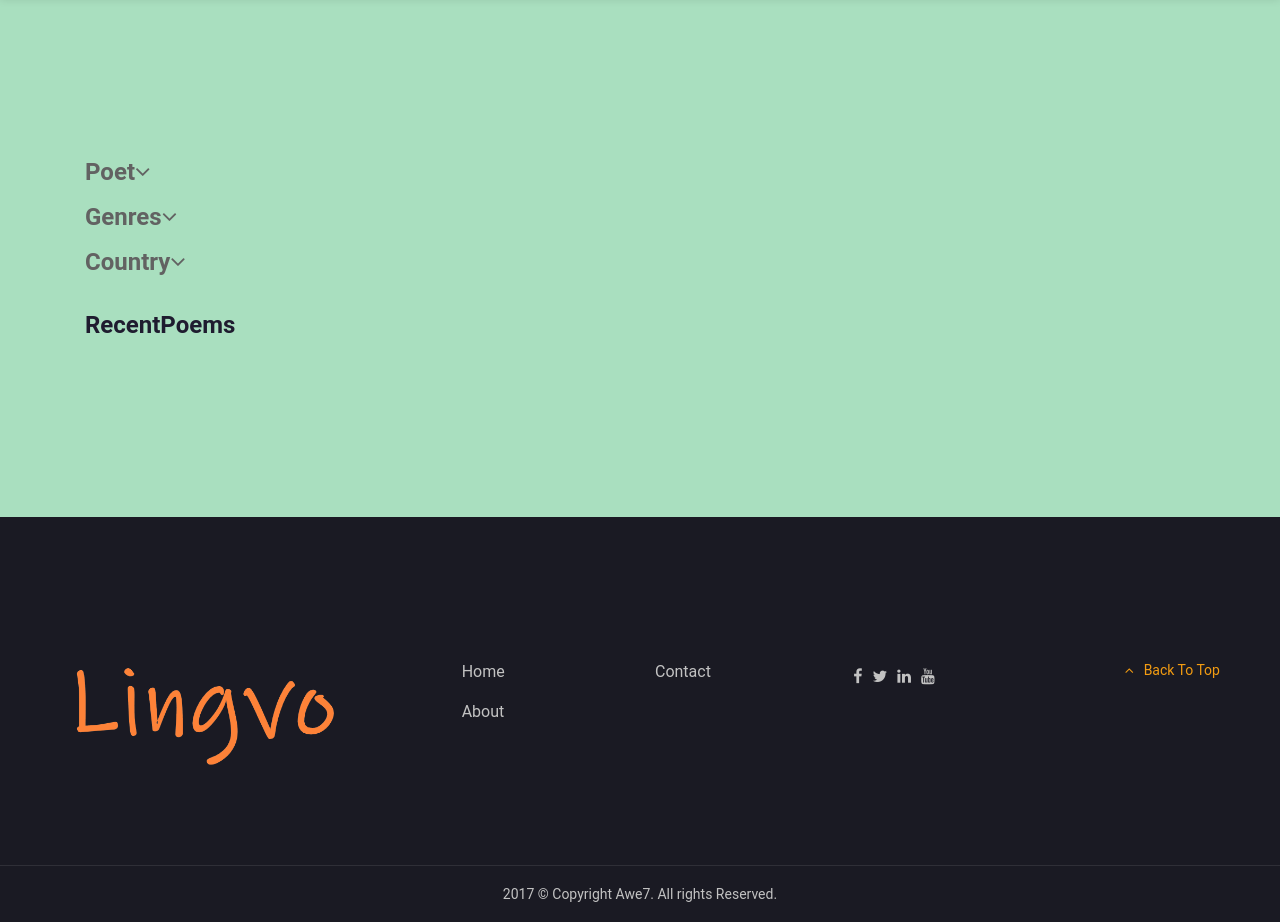
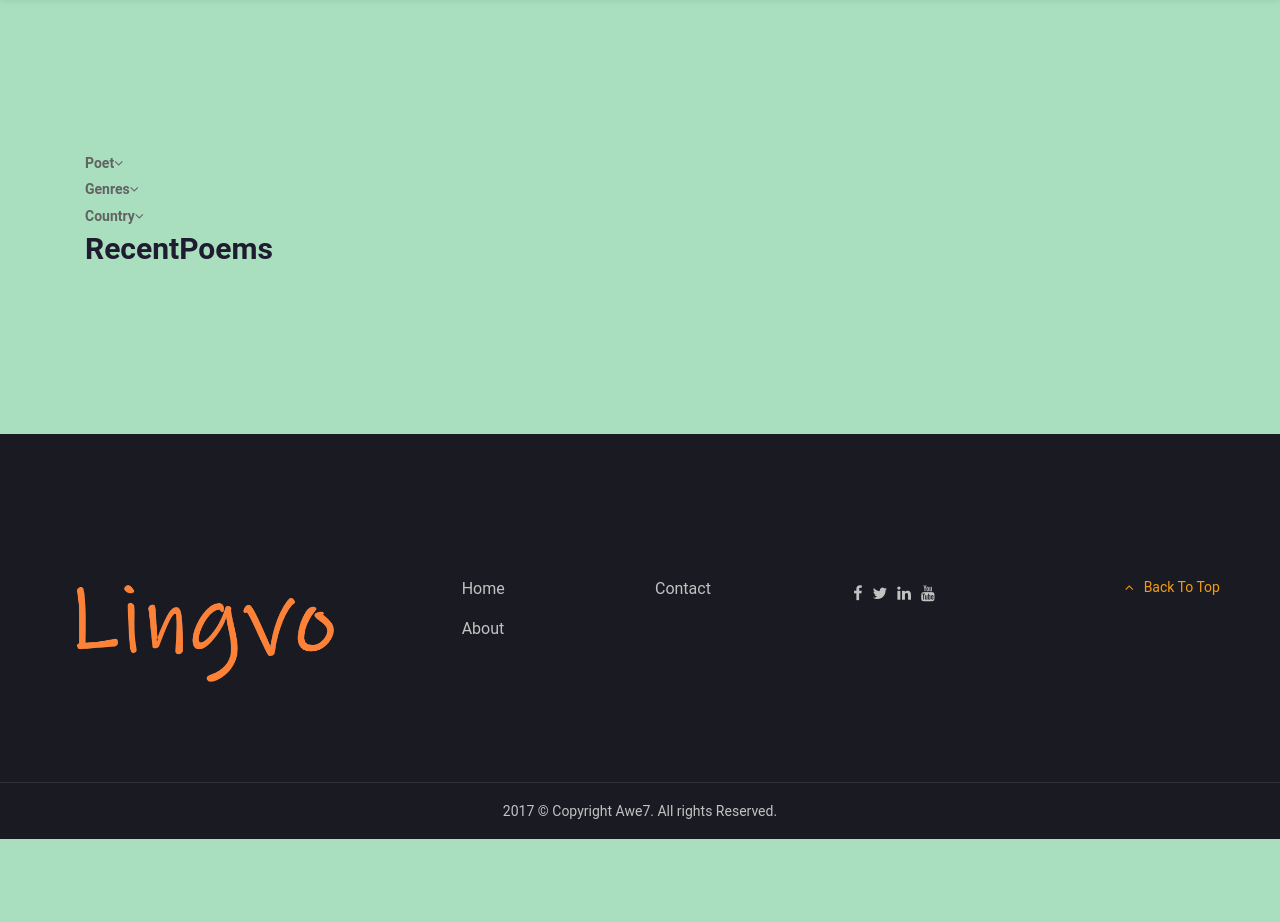
Before and after one commit to Lemoenskil/poetische-metode-internationale-taal, a Django app: page /en/poems/ in a window 1280 px wide. Shown: the part 100-1022 px from the top of the page. After the commit the page ends 939 px from the top, so only its background shows below. Run offline with Django 4.2, Linux system fonts and the light colour scheme; data comes from the database, SQL or seed files in the repository; data that the repository does not hold is empty; parts of the project's set-up code (start-up, migrations or seed data) failed here and were passed over; some libraries are stand-ins or nearby versions.

Commit message:
update side widget

```diff
--- a/poems/templates/poems.html
+++ b/poems/templates/poems.html
@@ -57,7 +57,7 @@
 									<section class="widget-text__style-04 widget">
 										<!-- Author dropdown -->
 										<div class="dropdown" data-init="dropdown">
-											<a class="dropdown__toggle widget-title" href="javascript:void(0)">{% trans 'Poet' %}<i class="fa fa-angle-down" aria-hidden="true"></i></a>
+											<a class="dropdown__toggle" href="javascript:void(0)">{% trans 'Poet' %}<i class="fa fa-angle-down" aria-hidden="true"></i></a>
 											<div class="dropdown__content" data-position="right">
 												<ul class="list-style-none">
 													{% for author in authors %}
@@ -77,7 +77,7 @@
 
 										<!-- Genre dropdown -->
 										<div class="dropdown" data-init="dropdown">
-											<a class="dropdown__toggle widget-title" href="javascript:void(0)">{% trans 'Genres' %}<i class="fa fa-angle-down" aria-hidden="true"></i></a>
+											<a class="dropdown__toggle" href="javascript:void(0)">{% trans 'Genres' %}<i class="fa fa-angle-down" aria-hidden="true"></i></a>
 											<div class="dropdown__content" data-position="right">
 												<ul class="list-style-none">
 													{% for genre in genres %}
@@ -97,7 +97,7 @@
 
 										<!-- Country dropdown -->
 										<div class="dropdown" data-init="dropdown">
-											<a class="dropdown__toggle widget-title" href="javascript:void(0)">{% trans 'Country' %}<i class="fa fa-angle-down" aria-hidden="true"></i></a>
+											<a class="dropdown__toggle" href="javascript:void(0)">{% trans 'Country' %}<i class="fa fa-angle-down" aria-hidden="true"></i></a>
 											<div class="dropdown__content" data-position="right">
 												<ul class="list-style-none">
 													{% for country in countries %}
@@ -121,7 +121,7 @@
 
 									<!-- widget-text__widget -->
 									<section class="widget-text__widget widget-text__style-04 widget">
-										<h3 class="widget-title">{% trans 'RecentPoems' %}</h3>
+										<h3 class="" >{% trans 'RecentPoems' %}</h3>
 										{% for poem in recent_poems|slice:":2" %}
 										<div class="widget-text__content">
 											<div class="post-01__style-03">
```
Also changed, not shown: poems/templates/single-poem.html (+4 -4 lines).
